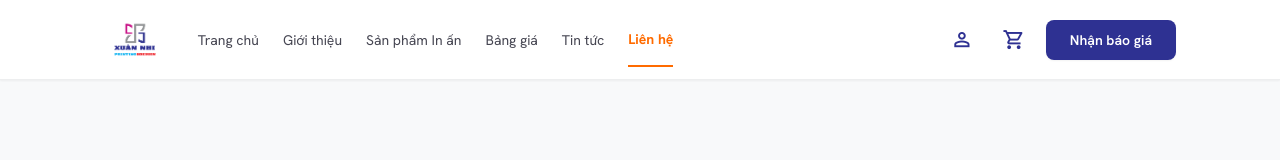
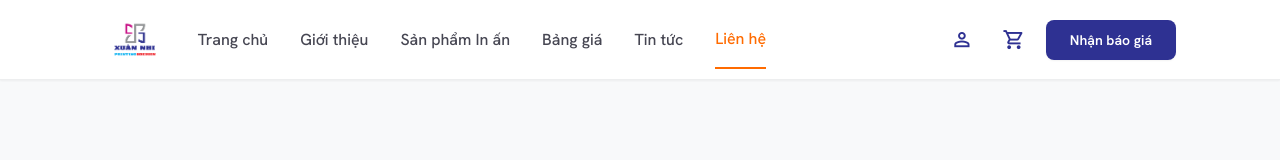
Before and after one commit to HoangDongDong/PrintingXuanNhi, a React (Vite) app in the folder frontend/: page /lien-he in a window 1280 px wide. Shown: the top 160 px of the page. Built offline with nearby package versions, Linux system fonts and the light colour scheme; no server answers.

Commit message:
design: make navigation tabs text larger and increase spacing

```diff
--- a/frontend/src/components/Header.jsx
+++ b/frontend/src/components/Header.jsx
@@ -23,17 +23,17 @@ export default function Header() {
           </Link>
 
           {/* Navigation Links (Desktop) */}
-          <div className="hidden lg:flex items-center gap-6">
+          <div className="hidden lg:flex items-center gap-8">
             {navItems.map((item) => {
               const isActive = location.pathname === item.path;
               return (
                 <Link
                   key={item.name}
                   to={item.path}
-                  className={`font-body-md text-sm transition-colors duration-200 py-4 ${
+                  className={`font-body-md text-base font-medium transition-colors duration-200 py-4 ${
                     isActive
                       ? 'text-vibrant-orange font-bold border-b-2 border-vibrant-orange'
-                      : 'text-on-surface-variant hover:text-vibrant-orange'
+                      : 'text-on-surface-variant hover:text-vibrant-orange hover:font-semibold'
                   }`}
                 >
                   {item.name}
```
